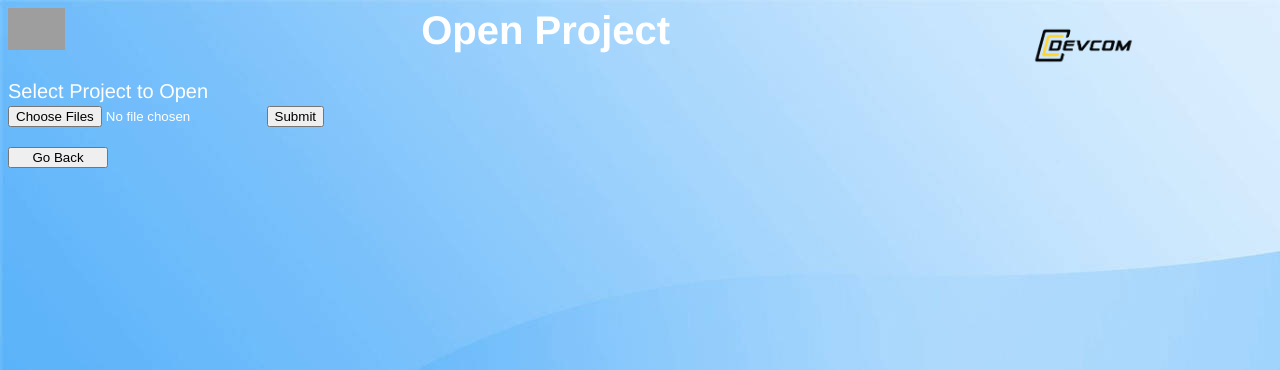
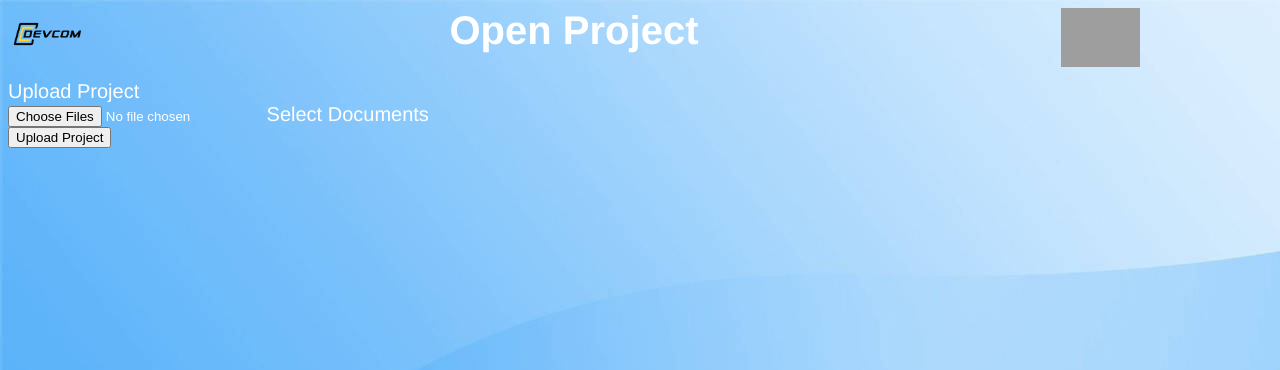
Before and after one commit to Team-9-Syntax-Error/CS4311_CANBusVisualizer_9, a Flask app: page /upload_file in a window 1280 px wide. Shown: the top 370 px of the page. Run offline with Flask 2, Linux system fonts and the light colour scheme; grey boxes are pictures that could not be loaded.

Commit message:
New Upload File (Need to be finished)
Removed useless images.
New Upload_file (Still not complete)

```diff
--- a/main.py
+++ b/main.py
@@ -1,3 +1,4 @@
+from wsgiref.util import request_uri
 from flask import Flask, redirect, url_for, render_template, request
 from datetime import date
 from data_handler import DataHandler
@@ -20,19 +21,18 @@ data = []
 def main_page():
     return render_template("main_page.html")
 
-# This handles uploading the project files
-# NEEDS REFINEMENT --- LOOK FOR UPLOAD JSON FILES OR PROJECT FOLDER
-app.config["UPLOAD_PATH"] = "C:/"
+# Path of where to save
+app.config["UPLOAD_FILES"] = "/GitHub/CS4311_CANBusVisualizer_9/static/img/uploads/"
 
 
 @app.route("/upload_file", methods=["GET", "POST"])
 def upload_file():
-    if request.method == 'POST':
-        for f in request.files.getlist('file_name'):
-            # f = request.files['file_name']
-            f.save(os.path.join(app.config['UPLOAD_PATH'], f.filename))
-        return render_template("upload_file.html", msg="Project Uploaded Successfully")
-    return render_template("upload_file.html", msg="Select Project to Open")
+    if request.method == "POST":
+        if request.files:
+            files = request.files['Upload'] # Access with the tag name 'Upload' that was setup in html
+            print(files)
+        return redirect(request.url)
+    return render_template("upload_file.html")
 
 
 # Create Project Page I made these comments for mysef so I dont get confused.- Victor Herrera
--- a/static/upload_file.css
+++ b/static/upload_file.css
@@ -4,15 +4,15 @@ header {
 }
 
 .utep_logo {
-    float: left;
-    max-width: 5%;
-    max-height: 5%;
+    float: right;
+    max-width: 7%;
+    max-height: 7%;
 }
 
 .devcom_logo {
-    float: right;
-    max-width: 10%;
-    max-height: 10%;
+    float: left;
+    max-width: 7%;
+    max-height: 7%;
 }
 
 body {
--- a/templates/upload_file.html
+++ b/templates/upload_file.html
@@ -2,21 +2,30 @@
     <head>
         <title>Upload File</title>
         <h1 style="font: 55; text-align: center; color: white">
-            <img src="{{ url_for('static', filename = 'img/UTEP_BLUE.png')}}" alt="logo" class="utep_logo"/>
-            <img src= "{{ url_for('static', filename = 'img/DEVCOM.png')}}" alt="logo" class="devcom_logo"/>
+            <img
+            src="{{ url_for('static', filename = 'img/UTEP_BLUE.png')}}" alt="logo" class="utep_logo"
+            />
+            <img
+            src= "{{ url_for('static', filename = 'img/DEVCOM.png')}}" alt="logo" class="devcom_logo"
+            />
+            <script src="https://cdn.jsdelivr.net/npm/axios/dist/axios.min.js"></script>
             Open Project
         </h1>
     </head>
     <link type="text/css" rel="stylesheet" href="{{ url_for('static', filename='upload_file.css')}}">
-<body>
-    {{msg}}
-    <br>
-    <form action="/upload_file" method="POST" enctype="multipart/form-data">
-        <input type="file" name="filename" multiple>
-        <input type="submit" value="Submit">
+    <form action = "/upload_file" method = "POST" enctype="multipart/form-data">
+
+        <div class="form-group">
+        <label>Upload Project</label>
+        <div class="custom-file">
+            <input type="file" class="custom-class-input" name="Upload" id="file" multiple>
+            <label class="custom-class-label" for="file" >Select Documents</label>
+        </div>
+        </div>
+
+        <button type="submit "class="btn btn-primary">Upload Project</button>
+
     </form>
-    <div style="width: 500px;">
-        <button onclick="window.location='/';">Go Back</button>
-     </div>
-</body>
+    <body>
+    </body>
 </html>
```
Also changed, not shown: static/img/Bg_Image.jpg (deleted), static/img/CAN_Bus_no_back.resized.png (deleted).
